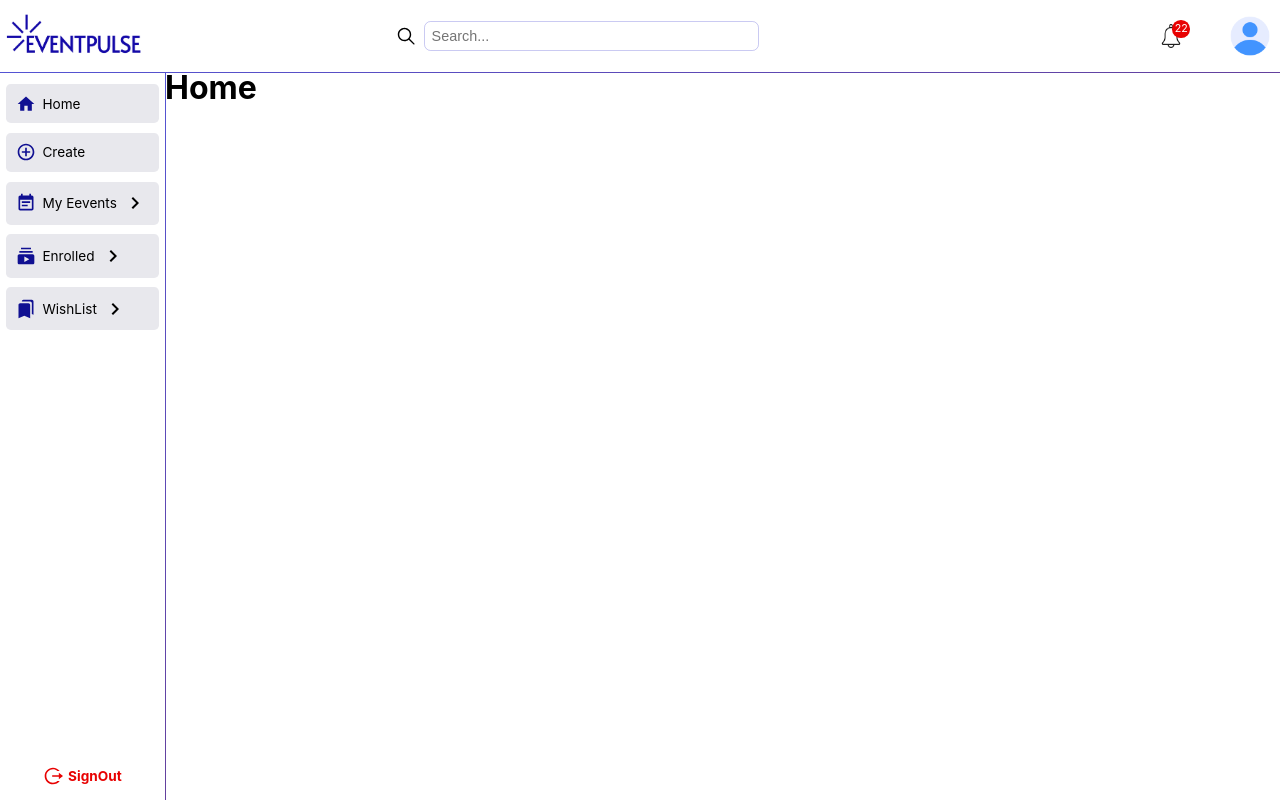
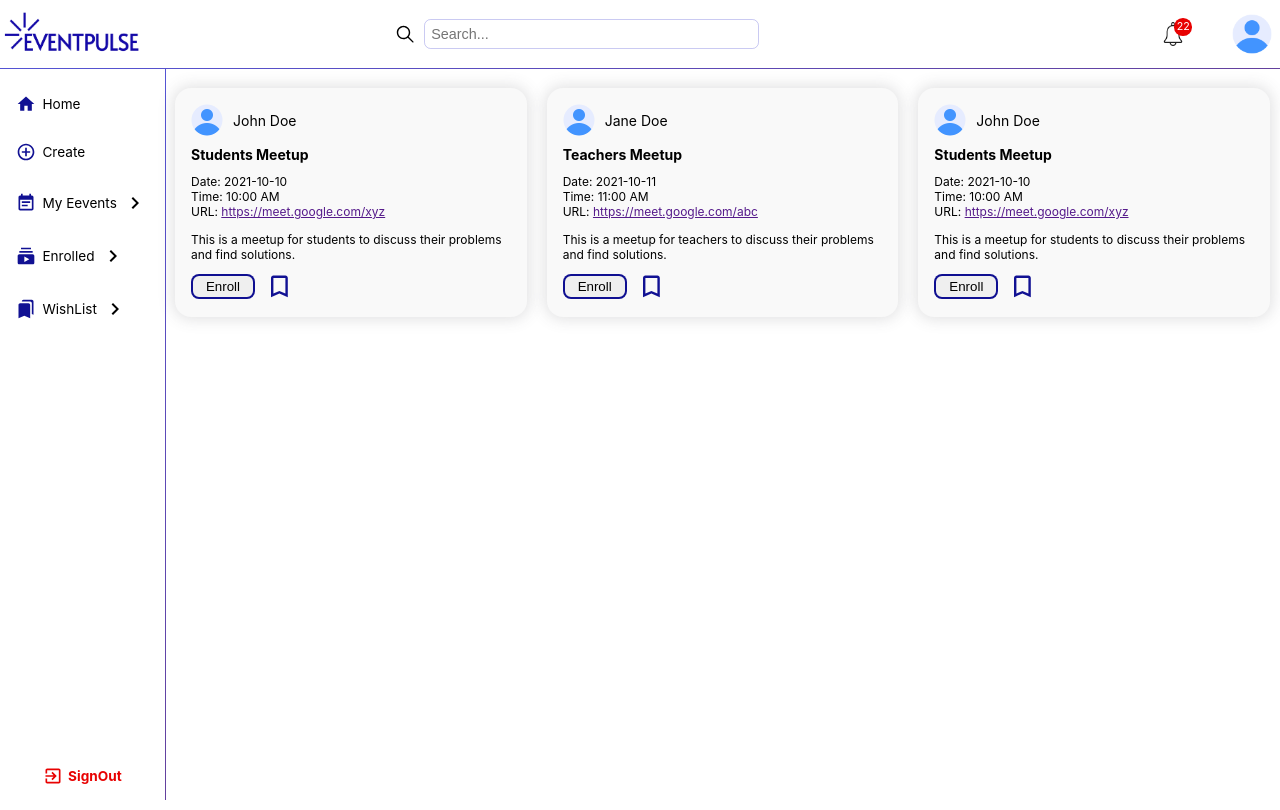
Before and after one commit to imesh-madushan/iwb360-davinci-crew, a React (Create React App) app in the folder frontend/: page / in a window 1280 px wide. Built offline with nearby package versions, Linux system fonts and the light colour scheme.

Commit message:
Posts cards created and added to home page
--sidebar items bg-colour removed
--createitems css sets to normal

```diff
--- a/frontend/src/components/navBarAfterAuth/navBarAfterAuth.css
+++ b/frontend/src/components/navBarAfterAuth/navBarAfterAuth.css
@@ -2,7 +2,6 @@
     display: flex;
     justify-content: space-between;
     align-items: center;
-    padding: 2px;
     border-bottom: 1px solid transparent;
     border-image: linear-gradient(to right, #0e0ec2b5, #360880c5) 1;
     background-color: white;
--- a/frontend/src/components/navBarBeforeAuth/navBarBeforeAuth.css
+++ b/frontend/src/components/navBarBeforeAuth/navBarBeforeAuth.css
@@ -2,7 +2,6 @@
     display: flex;
     justify-content: space-between;
     align-items: center;
-    padding: 2px;
     border-bottom: 1px solid transparent;
     border-image: linear-gradient(to right, #0e0ec2b5, #360880c5) 1;
     background-color: white;
--- /dev/null
+++ b/frontend/src/components/post/post.css
@@ -0,0 +1,67 @@
+.post{
+    display: flex;
+    flex-grow: 1;
+    flex-direction: column;
+    font-size: 14px;
+    margin: 10px;
+    padding: 16px;
+    border-radius: 16px;
+    background-color: #f9f9f9;
+    gap: 0.65rem;
+    width: 18rem;
+    max-width: 24rem;
+    box-shadow: 0px 0px 15px 2px #4d4d512c;
+}
+
+.post .creater{
+    display: flex;
+    align-items: center;
+    gap: 10px;
+}
+
+.post .creater img{
+    width: 32px;
+    height: 32px;
+    border-radius: 50%;
+    margin: 0;
+    padding: 0;
+}
+
+.post .creater p{
+    font-size: 14px;
+    margin: 0;
+    padding: 0;
+}
+
+.post .content p{
+    font-size: 12px;
+}
+.post .content .desc{
+    margin-top: 0.8rem;
+}
+
+.post .actions{
+    display: flex;
+    align-items: center;
+    gap: 10px;
+}
+
+.post .actions button{
+    border: none;
+    cursor: pointer;
+    border-radius: 0.5rem;
+    width: 4rem;
+    height: 1.6rem;
+    border: 2px solid #08088ff6;
+}
+.post .actions button.active{
+    background-color: #08088ff6;
+    color: white;
+}
+
+.post .actions .icon{
+    width: 1.8rem;
+    height: 1.8rem;
+    color: #08088ff6;
+    cursor: pointer;
+}
--- /dev/null
+++ b/frontend/src/components/post/post.jsx
@@ -0,0 +1,54 @@
+import React from "react";
+import { useState } from 'react';
+import BookmarkBorderIcon from '@mui/icons-material/BookmarkBorder';
+import BookmarkAddedIcon from '@mui/icons-material/BookmarkAdded';
+import userLogoPng from '../../assests/user.png';
+import './post.css';
+
+const Post = ({creater, title, date, time, url, description}) => {
+    const [enrolled, setEnrolled] = useState(false);
+    const [bookmark, setBookmark] = useState(false);
+
+    const triggerEnrolled = () => {
+        setEnrolled(!enrolled);
+        setBookmark(false);
+    }
+    const triggerBookmark = () => {
+        setBookmark(!bookmark);
+    }
+
+    return (
+        <div className="post">
+            <div className="creater">
+                <img src={userLogoPng} alt="" />
+                <p>{creater}</p>
+            </div>
+            <div className="header">
+                <div className="title">
+                    <h4>{title}</h4>
+                </div>
+            </div>
+            <div className="content">
+                <p>Date: {date}</p>
+                <p>Time: {time}</p>
+                <p>URL: <a href="">{url}</a></p>
+                <p className="desc">{description}</p>
+            </div>
+            <div className="actions">
+                <button onClick={triggerEnrolled} className={enrolled ? 'active' : ''}>{enrolled ? "Enrolled" : "Enroll"}</button>
+                {enrolled ? (<></>):(
+                    <>
+                        {bookmark ? (
+                            <BookmarkAddedIcon onClick={triggerBookmark} className="bmark icon" />
+                        ):(
+                            <BookmarkBorderIcon onClick={triggerBookmark} className="bmark icon" />
+                        )}
+                    </>
+                )}
+
+            </div>
+        </div>
+    )
+}
+
+export default Post;
--- a/frontend/src/components/sideBar/sideBar.css
+++ b/frontend/src/components/sideBar/sideBar.css
@@ -44,8 +44,8 @@
 
 .sideBar .links .out{
     cursor: default;
-    border-radius: 0.3rem;
-    background: #e8e8edf6;
+    border-radius: 0.65rem;
+    /* background: #f1f1f1fa; */
     padding: 0.6rem 0.6rem;
 }
 
--- a/frontend/src/components/sideBar/sideBar.jsx
+++ b/frontend/src/components/sideBar/sideBar.jsx
@@ -7,7 +7,7 @@ import BookmarksIcon from '@mui/icons-material/Bookmarks';
 import AddCircleOutlineIcon from '@mui/icons-material/AddCircleOutline';
 import KeyboardArrowRightIcon from '@mui/icons-material/KeyboardArrowRight';
 import KeyboardArrowDownIcon from '@mui/icons-material/KeyboardArrowDown';
-import { RiLogoutCircleRLine } from "react-icons/ri";
+import ExitToAppTwoToneIcon from '@mui/icons-material/ExitToAppTwoTone';
 import './sideBar.css';
 
 const signOut = () => {
@@ -77,7 +77,7 @@ const SideBar = () => {
                         ) : <></>}
                     </div>
                 </div>
-                <div className="logOut"><RiLogoutCircleRLine className="icon" onClick={signOut}/><span onClick={signOut}>SignOut</span></div>
+                <div className="logOut"><ExitToAppTwoToneIcon className="icon" onClick={signOut}/><span onClick={signOut}>SignOut</span></div>
             </aside>
         </>
     );
--- a/frontend/src/pages/createEvent/createEvent.css
+++ b/frontend/src/pages/createEvent/createEvent.css
@@ -1,9 +1,6 @@
 .createEvent {
     display: flex;
     position: relative;
-    width: calc(100% - 165px);
-    top: 68px;
-    left: 165px;
     align-items: center;
     justify-content: center;
 }
--- a/frontend/src/pages/home/home.css
+++ b/frontend/src/pages/home/home.css
@@ -0,0 +1,6 @@
+.home .postWrapper{
+    display: flex;
+    flex-wrap: wrap;
+    justify-content: space-between;
+    margin-top: 10px;
+}
--- a/frontend/src/pages/home/home.jsx
+++ b/frontend/src/pages/home/home.jsx
@@ -1,10 +1,51 @@
 import React from "react";
+import { useState } from 'react';
+import Post from "../../components/post/post";
 import './home.css'
+
+const cardData = [{
+    creater: 'John Doe',
+    title: 'Students Meetup',
+    date: '2021-10-10',
+    time: '10:00 AM',
+    url: 'https://meet.google.com/xyz',
+    description: 'This is a meetup for students to discuss their problems and find solutions.',
+},
+{
+    creater: 'Jane Doe',
+    title: 'Teachers Meetup',
+    date: '2021-10-11',
+    time: '11:00 AM',
+    url: 'https://meet.google.com/abc',
+    description: 'This is a meetup for teachers to discuss their problems and find solutions.',
+},
+{
+    creater: 'John Doe',
+    title: 'Students Meetup',
+    date: '2021-10-10',
+    time: '10:00 AM',
+    url: 'https://meet.google.com/xyz',
+    description: 'This is a meetup for students to discuss their problems and find solutions.',
+},
+];
 
 const Home = () => {
     return (
-        <div>
-            <h1>Home</h1>
+        <div className="home">
+            <div className="postWrapper">
+                {cardData.map((data, index) => (
+                    <Post
+                        key={index}
+                        creater={data.creater}
+                        title={data.title}
+                        date={data.date}
+                        time={data.time}
+                        url={data.url}
+                        description={data.description}
+                    />
+                ))
+                }
+            </div>
         </div>
     );
 }
```
